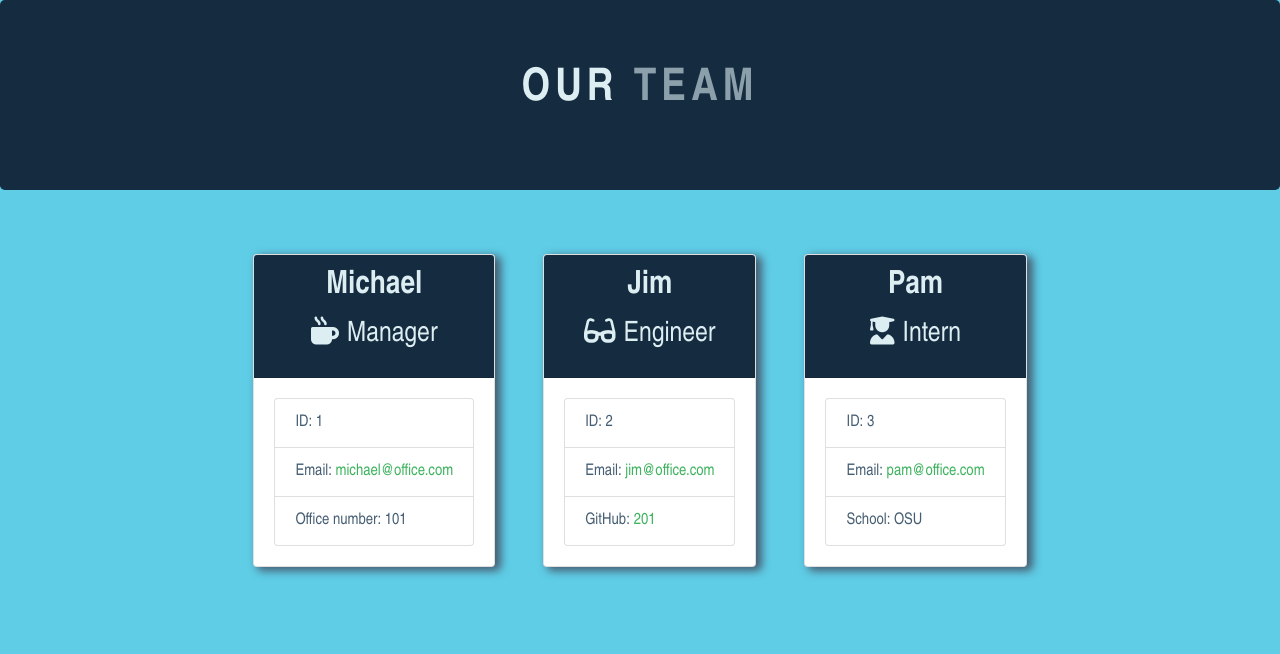
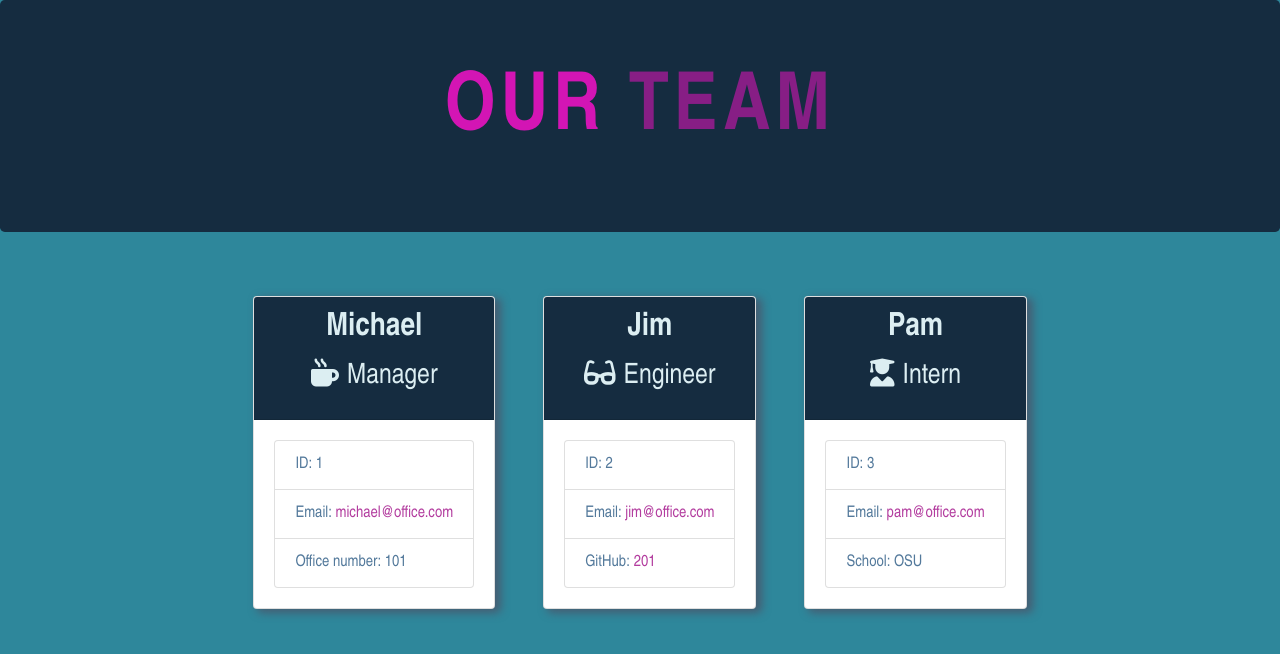
Before and after one commit to meredithcoyne/teamGenerator, a website: page index.html in a window 1280 px wide. Drawn offline with nearby package versions, Linux system fonts and the light colour scheme; a web font is replaced by a local one.

Commit message:
updated css

```diff
--- a/style.css
+++ b/style.css
@@ -1,9 +1,10 @@
 h1 {
     Font-Family: 'Comic Sans MS', 'Comic Sans' Serif;
-    font-size: 45px;
+    font-size: 80px;
     letter-spacing: 5px;
     text-transform: uppercase;
     font-weight: bolder;
+    color: #d315b4;
 }
 
 h2 {
@@ -16,7 +17,7 @@ span {
 
 body {
     Font-Family: 'Arial Narrow', Sans-Serif;
-    background-color: #5fcde6;
+    background-color: #2e879b;
     color: #DCEEF2;
 }
 
@@ -33,15 +34,15 @@ body {
 }
 
 .card-body {
-    color: #465E73;
+    color: #53799b;
 }
 
 a {
-    color: #3db35e;
+    color: #b33d9f;
 }
 
 a:hover {
-    color: #D9B991;
-    text-decoration: none;
+    color: #4f1bc7;
+    font-weight: bold ;
     text-transform: uppercase;
 }
```
